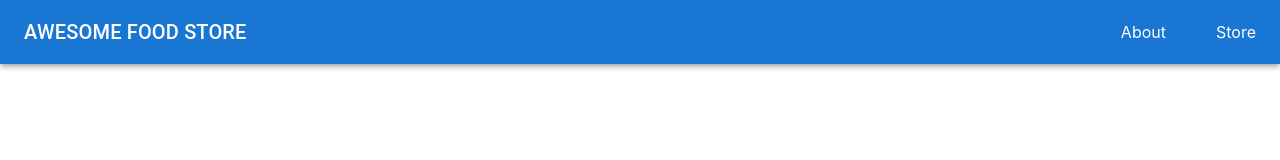
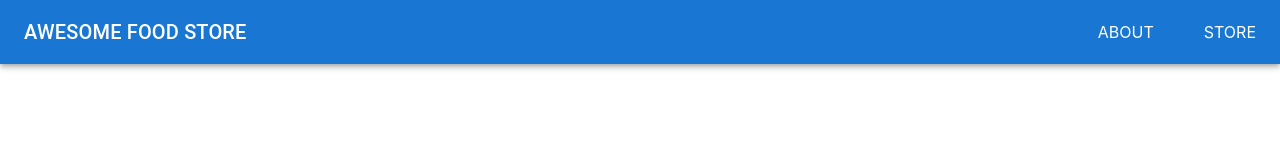
Before and after one commit to n8patterson/awesome-food-store, a Next.js app: page / in a window 1280 px wide. Shown: the top 160 px of the page. Built offline with nearby package versions, Linux system fonts and the light colour scheme.

Commit message:
fix navbar link names

```diff
--- a/src/components/navigation/index.js
+++ b/src/components/navigation/index.js
@@ -34,12 +34,12 @@ const Navigation = () => {
           <div className={classes.navlinks}>
             <div className={classes.link}>
               <Link href='/'>
-                About
+                ABOUT
               </Link>
             </div>
             <div className={classes.link}>
               <Link href='/store'>
-                Store
+                STORE
               </Link>
             </div>
           </div>
```
